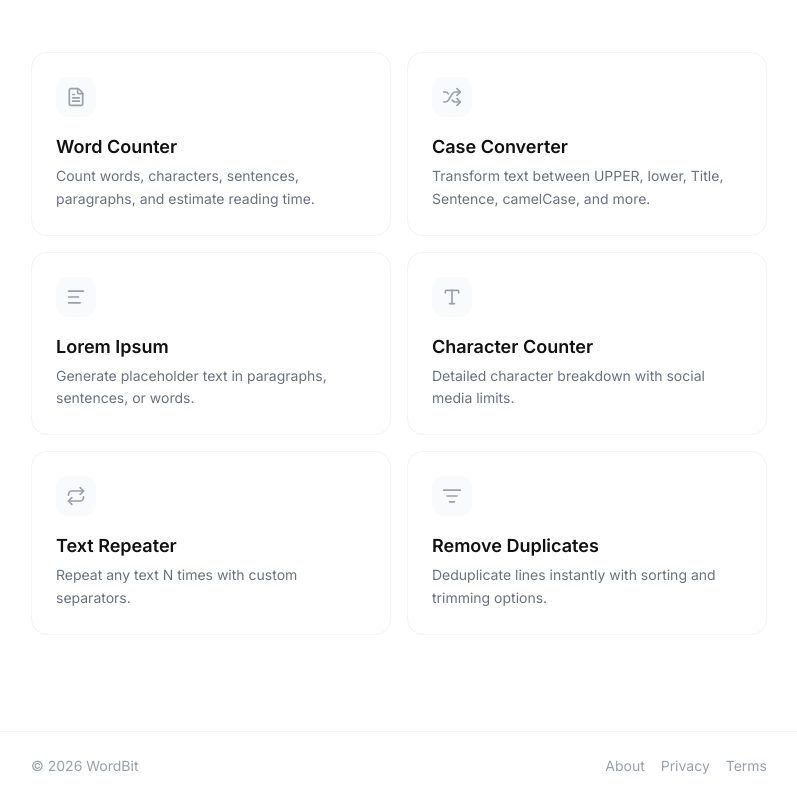
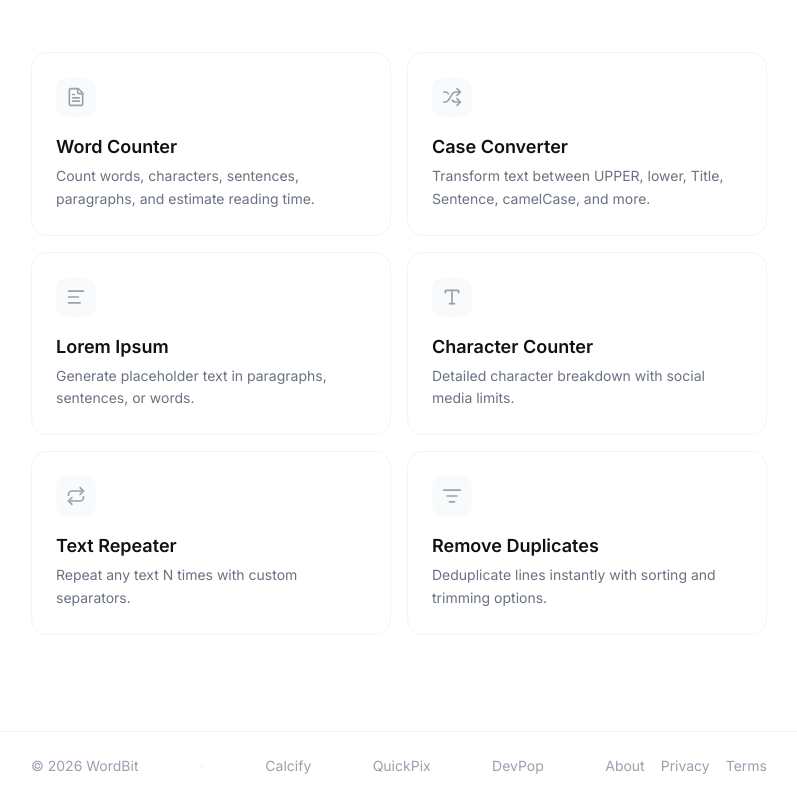
Before and after one commit to gary-moto/wordbit, a Next.js app: page / in a window 1280 px wide. Shown: the part 317-1117 px from the top of the page, without its empty margins (241-1038 px from the left). Built offline with nearby package versions, Linux system fonts and the light colour scheme.

Commit message:
add cross-links to sister sites in footer

```diff
--- a/src/components/Footer.tsx
+++ b/src/components/Footer.tsx
@@ -5,6 +5,10 @@ export default function Footer() {
     <footer className="border-t border-gray-100 mt-auto">
       <div className="max-w-3xl mx-auto px-4 py-6 flex flex-col sm:flex-row items-center justify-between gap-2 text-sm text-gray-400">
         <span>© {new Date().getFullYear()} WordBit</span>
+        <span className="text-gray-200">·</span>
+        <a href="https://calcify.io" className="hover:text-[#ff6b6b] transition-colors">Calcify</a>
+        <a href="https://quickpix.io" className="hover:text-[#ff6b6b] transition-colors">QuickPix</a>
+        <a href="https://devpop.io" className="hover:text-[#ff6b6b] transition-colors">DevPop</a>
         <nav className="flex gap-4">
           <Link href="/about" className="hover:text-[#ff6b6b] transition-colors">About</Link>
           <Link href="/privacy-policy" className="hover:text-[#ff6b6b] transition-colors">Privacy</Link>
```
